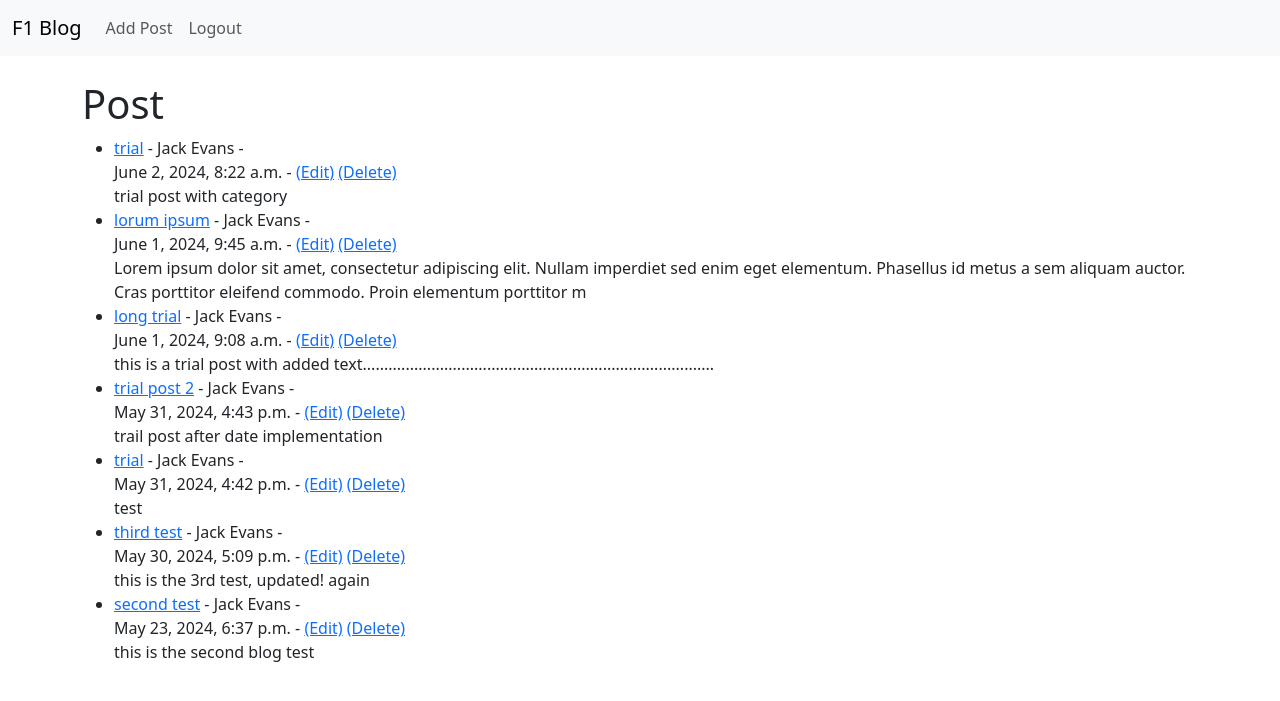
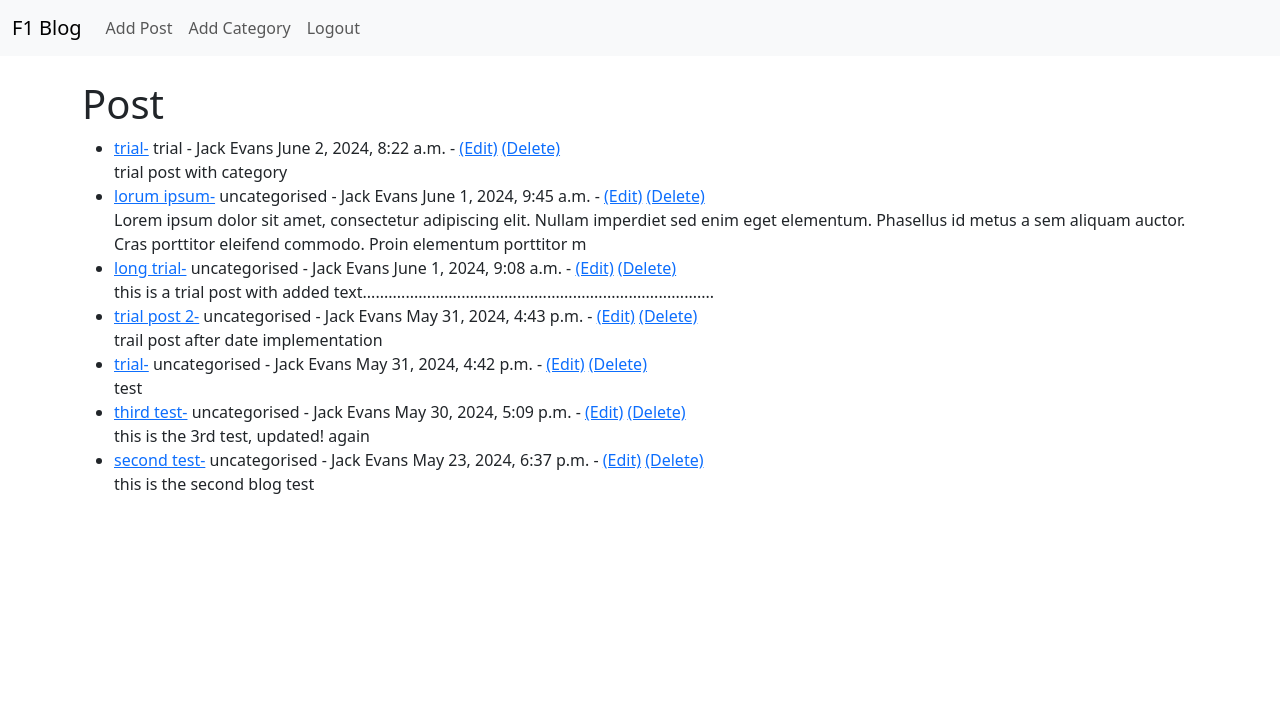
Before and after one commit to Jackevans47/Project-4, a Django app: page / in a window 1280 px wide. Shown: the top 701 px of the page. Run offline with Django 4.2, Linux system fonts and the light colour scheme; a user stored in the database is signed in; data comes from the database, SQL or seed files in the repository; both versions use the stored data as it was after the commit.

Commit message:
Add categories to blog

```diff
--- a/blog/admin.py
+++ b/blog/admin.py
@@ -1,4 +1,5 @@
 from django.contrib import admin
-from .models import Post
+from .models import Post, Category
 
 admin.site.register(Post)
+admin.site.register(Category)
--- a/blog/apps.py
+++ b/blog/apps.py
@@ -2,5 +2,5 @@ from django.apps import AppConfig
 
 
 class BlogConfig(AppConfig):
-    default_auto_field = 'django.db.models.BigAutoField'
-    name = 'blog'
+    default_auto_field = "django.db.models.BigAutoField"
+    name = "blog"
--- a/blog/forms.py
+++ b/blog/forms.py
@@ -1,16 +1,26 @@
 from django import forms
-from .models import Post
+from .models import Post, Category
+
+type = Category.objects.all().values_list("name", "name")
+
+type_list = []
+
+for item in type:
+    type_list.append(item)
 
 
 class FormPost(forms.ModelForm):
     class Meta:
         model = Post
-        fields = ("title", "title_tag", "author", "body")
+        fields = ("title", "title_tag", "author", "category", "body")
 
         widgets = {
             "title": forms.TextInput(attrs={"class": "form-control"}),
             "title_tag": forms.TextInput(attrs={"class": "form-control"}),
             "author": forms.Select(attrs={"class": "form-control"}),
+            "category": forms.Select(
+                choices=type_list, attrs={"class": "form-control"}
+            ),
             "body": forms.Textarea(attrs={"class": "form-control"}),
         }
 
--- a/blog/models.py
+++ b/blog/models.py
@@ -2,6 +2,19 @@ from django.db import models
 from django.contrib.auth.models import User
 from django.urls import reverse
 from datetime import datetime, date
+
+
+# catagories
+class Category(models.Model):
+    name = models.CharField(max_length=255, default="uncategorised")
+
+    def __str__(self):
+        """Display name"""
+        return self.name
+
+    def get_absolute_url(self):
+        """Directs url to add home"""
+        return reverse("home")
 
 
 # Create blog posts
@@ -12,9 +25,10 @@ class Post(models.Model):
     body = models.TextField()
     timestamp = models.DateTimeField(auto_now_add=True)
     post_date = models.DateField(auto_now_add=True)
+    category = models.CharField(max_length=255, default="uncategorised")
 
     def __str__(self):
-        """Display title and user of blog post on admin page"""
+        """Display title and user of blog post on page"""
         return self.title + " | " + str(self.author)
 
     def get_absolute_url(self):
--- a/blog/templates/base.html
+++ b/blog/templates/base.html
@@ -30,6 +30,10 @@
               {% if user.is_authenticated %}
               <li class="nav-item">
                 <a class="nav-link" href="{% url 'add_post' %}">Add Post</a>
+              </li>
+
+              <li class="nav-item">
+                <a class="nav-link" href="{% url 'add_category' %}">Add Category</a>
               </li>
 
               <li class="nav-item">
--- a/blog/templates/home.html
+++ b/blog/templates/home.html
@@ -5,8 +5,8 @@
 <ul>
   {% for post in object_list %}
   <li>
-    <a href="{% url 'article-details' post.pk %}">{{ post.title }}</a>
-    - {{ post.author.first_name }} {{ post.author.last_name}} - <br />
+    <a href="{% url 'article-details' post.pk %}">{{ post.title }}-</a>
+    {{ post.category }} - {{ post.author.first_name }} {{post.author.last_name}}
     {{ post.timestamp }} {% if user.is_authenticated %} -
     <a href="{% url 'edit_post' post.pk %}">(Edit)</a>
     <a href="{% url 'delete_post' post.pk %}">(Delete)</a>
--- a/blog/urls.py
+++ b/blog/urls.py
@@ -1,10 +1,11 @@
 from django.urls import path
-from .views import Home, Article, AddPost, EditPost, DeletePost
+from .views import Home, Article, AddPost, EditPost, DeletePost, AddCategory
 
 urlpatterns = [
     path("", Home.as_view(), name="home"),
     path("article/<int:pk>", Article.as_view(), name="article-details"),
     path("add_post/", AddPost.as_view(), name="add_post"),
+    path("add_category/", AddCategory.as_view(), name="add_category"),
     path("article/edit/<int:pk>", EditPost.as_view(), name="edit_post"),
     path("article/<int:pk>/delete", DeletePost.as_view(), name="delete_post"),
 ]
--- a/blog/views.py
+++ b/blog/views.py
@@ -6,7 +6,7 @@ from django.views.generic import (
     UpdateView,
     DeleteView,
 )
-from blog.models import Post
+from blog.models import Post, Category
 from .forms import FormPost, EditForm
 from django.urls import reverse_lazy
 
@@ -32,6 +32,13 @@ class AddPost(CreateView):
     # fields = ("title", "body")
 
 
+class AddCategory(CreateView):
+    model = Category
+    # form_class = FormPost
+    template_name = "add_category.html"
+    fields = "__all__"
+
+
 # edit posts
 class EditPost(UpdateView):
     model = Post
```
Also changed, not shown: blog/templates/add_category.html (added, +18 -0 lines), blog/migrations/0004_catagory.py (added), blog/migrations/0005_rename_catagory_category.py (added), blog/migrations/0006_post_category_alter_category_name.py (added), db.sqlite3.
